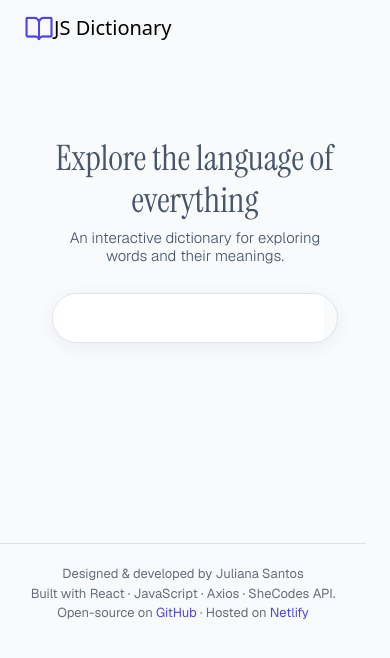
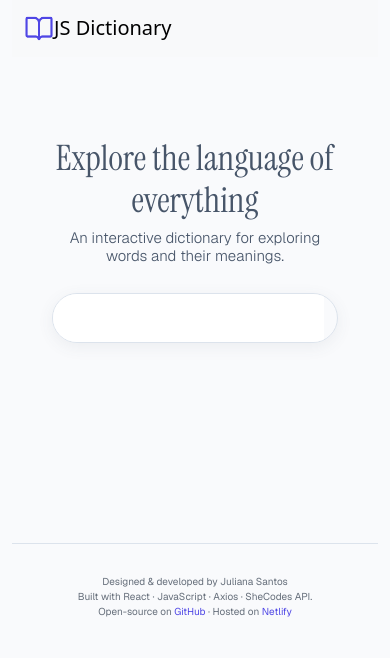
Before and after one commit to judosSantos/dictionary, a React (Create React App) app: page / in a window 390 px wide. Shown: the top 658 px of the page. Built offline with nearby package versions, Linux system fonts and the light colour scheme.

Commit message:
updated footer responsiv

```diff
--- a/src/Footer.css
+++ b/src/Footer.css
@@ -1,12 +1,13 @@
 @import url("https://fonts.googleapis.com/css2?family=Geist:ital,wght@0,100..900;1,100..900&family=Instrument+Serif:ital@0;1&display=swap");
 
 .footer-container {
-  padding: 20px;
+  margin-top: 15px;
   font-family: "Geist", sans-serif;
   font-size: 13px;
   color: #656e7a;
   background-color: #f9fafc;
   border-top: 0.1px solid #dce3ec;
+  padding-top: 30px;
 }
 
 .footer-container a {
@@ -15,9 +16,15 @@
 }
 
 .footer-container p {
-  margin: 0;
+  margin: 0px;
 }
 
 a:hover {
   text-decoration: underline;
 }
+
+@media (max-width: 450px) {
+  .footer-container {
+    font-size: 10px;
+  }
+}
--- a/src/Footer.js
+++ b/src/Footer.js
@@ -3,7 +3,7 @@ import "./Footer.css";
 
 export default function Footer() {
   return (
-    <div className="container row footer-container">
+    <div className="footer-container">
       <p>Designed & developed by Juliana Santos</p>
       <p>Built with React · JavaScript · Axios · SheCodes API.</p>
       <p>
--- a/src/SearchResults.css
+++ b/src/SearchResults.css
@@ -1,5 +1,5 @@
 .search-results {
-  margin: 0;
+  margin: 20px 0 0 0;
   padding: 30px 40px;
   background-color: #f9fafc;
   color: #475569;
@@ -93,3 +93,16 @@
   font-weight: 500;
   margin-right: 40px;
 }
+
+@media (max-width: 450px) {
+  .search-results {
+    margin: 20px 0 0 0;
+    padding: 0px;
+  }
+  .exemple {
+    display: none;
+  }
+  .synonym {
+    display: none;
+  }
+}
```
